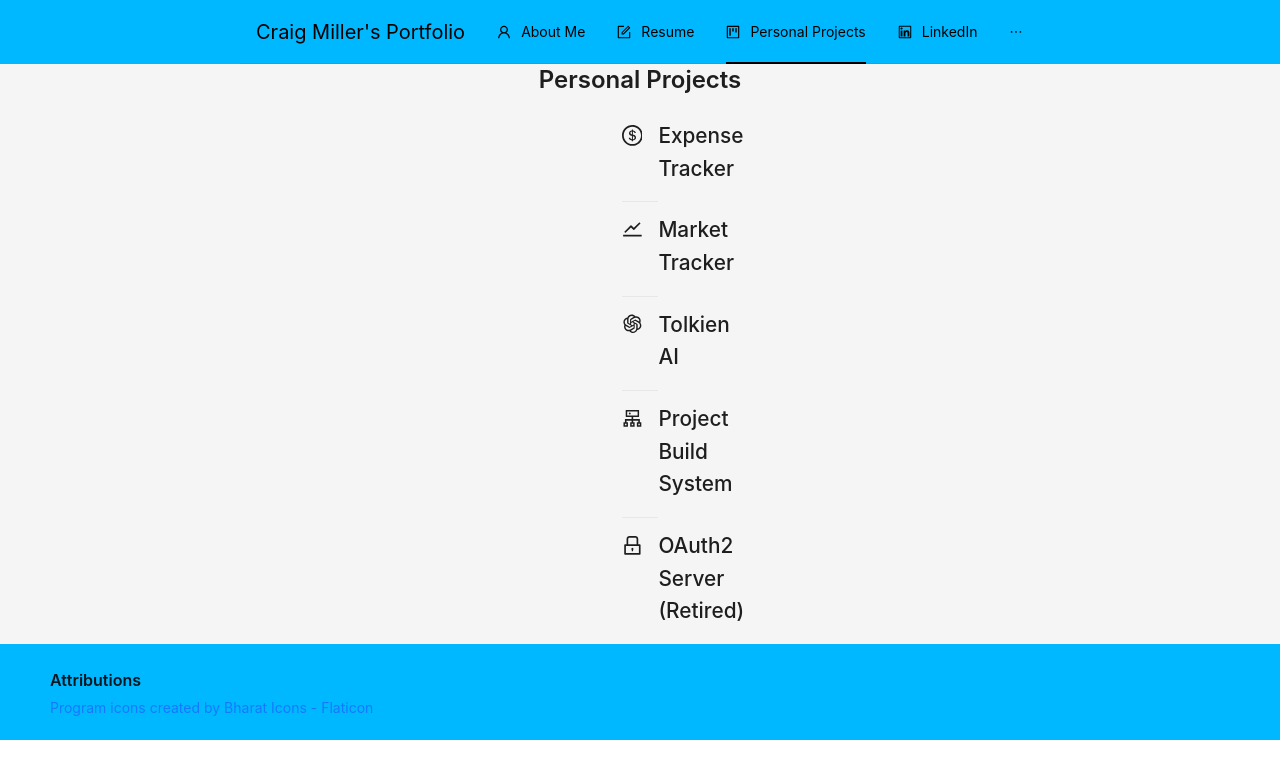
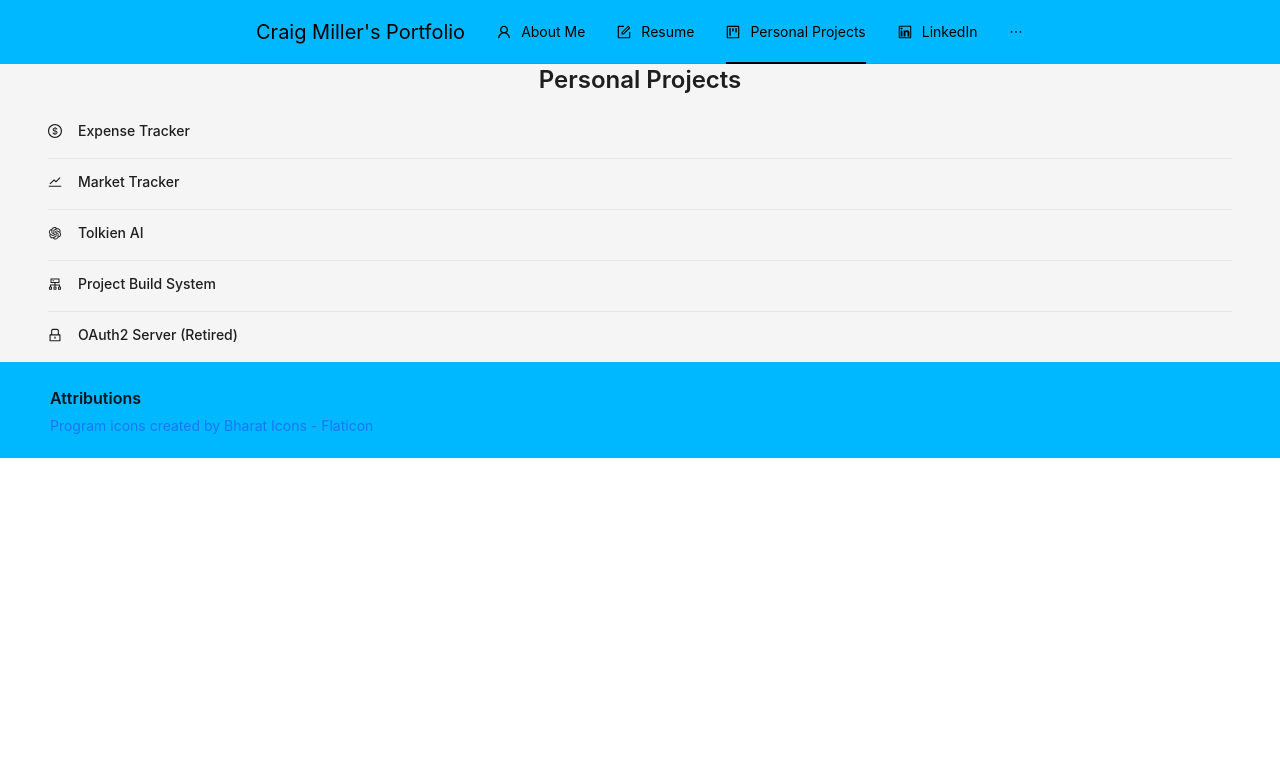
Before and after one commit to craigmiller160/source-craigmiller160.github.io, a React (Vite) app: page /#/projects in a window 1280 px wide. Shown: the top 778 px of the page. Built offline with nearby package versions, Linux system fonts and the light colour scheme.

Commit message:
Progress

```diff
--- a/src/app/content/projects/Projects.module.scss
+++ b/src/app/content/projects/Projects.module.scss
@@ -10,7 +10,12 @@
     }
   }
 
-  .list {
+  .list-wrapper {
+    display: flex;
+    flex-direction: row;
+    justify-content: center;
+    width: 100%;
+
     :global(.ant-list-item) {
       cursor: pointer;
     }
@@ -21,10 +26,16 @@
       }
     }
 
-    @media (min-width: $antd-breakpoint-lg) {
-      display: flex;
-      flex-direction: row;
-      justify-content: center;
+    .list {
+      @media (min-width: $antd-breakpoint-xxl) {
+        width: 50%;
+      }
+
+      .list-item {
+        &:hover {
+          background-color: $color-050;
+        }
+      }
     }
   }
 }
--- a/src/app/content/projects/Projects.module.scss.d.ts
+++ b/src/app/content/projects/Projects.module.scss.d.ts
@@ -1,5 +1,7 @@
 export declare const col: string;
 export declare const list: string;
+export declare const listItem: string;
+export declare const listWrapper: string;
 export declare const projects: string;
 export declare const row: string;
 export declare const title: string;
--- a/src/app/content/projects/index.tsx
+++ b/src/app/content/projects/index.tsx
@@ -54,12 +54,16 @@ export const Projects = () => {
 			<div className={classNames(classes.row, classes.title)}>
 				<Typography.Title level={3}>Personal Projects</Typography.Title>
 			</div>
-			<div className={classes.list}>
+			<div className={classes.listWrapper}>
 				<List
+					className={classes.list}
 					dataSource={items}
 					renderItem={(item) => (
-						<List.Item>
-							<List.Item.Meta avatar={item.icon} title={item.label} />
+						<List.Item className={classes.listItem}>
+							<List.Item.Meta
+								avatar={item.icon}
+								title={item.label}
+							/>
 						</List.Item>
 					)}
 				/>
```
